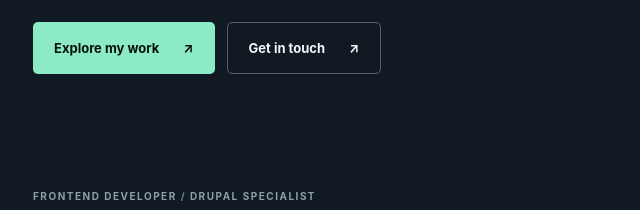
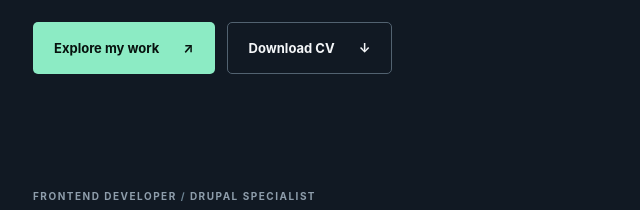
Before and after one commit to dimaosankin/osankin-portfolio, a plain HTML site: page index.html in a window 1280 px wide. Shown: the part 565-775 px from the top of the page, 17-657 px from the left. Drawn offline with Linux system fonts and the light colour scheme.

Commit message:
Add files via upload

```diff
--- a/assets/js/main.js
+++ b/assets/js/main.js
@@ -7,7 +7,7 @@ const translations = {
     available: 'Available for remote opportunities & projects', intro: 'INTRODUCTION',
     heroLine1: 'Building digital', heroLine2: 'experiences.',
     heroDesc: "I'm Dmytro, a frontend developer focused on clean code, thoughtful interfaces and high-performing e-commerce experiences.",
-    exploreWork: 'Explore my work', getInTouch: 'Get in touch', scroll: 'SCROLL TO EXPLORE ↓',
+    exploreWork: 'Explore my work', getInTouch: 'Get in touch', downloadCV: 'Download CV', scroll: 'SCROLL TO EXPLORE ↓',
     aboutLabel: 'ABOUT ME', aboutTitle: 'Thoughtful code.<br>Practical interfaces.',
     aboutP1: 'I build responsive, accessible and maintainable interfaces that feel great to use.',
     aboutP2: 'My background includes long-term work with Drupal-powered websites, e-commerce storefronts, interactive components and frontend performance optimization. I enjoy turning complex requirements into clear, reliable experiences.',
@@ -32,7 +32,7 @@ const translations = {
     available: 'Відкритий до віддаленої роботи та проєктів', intro: 'ЗНАЙОМСТВО',
     heroLine1: 'Створюю цифрові', heroLine2: 'враження.',
     heroDesc: 'Я Дмитро, frontend-розробник. Створюю якісні інтерфейси, пишу зрозумілий код і працюю над швидкими e-commerce рішеннями.',
-    exploreWork: 'Переглянути проєкти', getInTouch: 'Написати мені', scroll: 'ГОРТАЙТЕ ВНИЗ ↓',
+    exploreWork: 'Переглянути проєкти', getInTouch: 'Написати мені', downloadCV: 'Завантажити CV', scroll: 'ГОРТАЙТЕ ВНИЗ ↓',
     aboutLabel: 'ПРО МЕНЕ', aboutTitle: 'Продуманий код.<br>Зручні інтерфейси.',
     aboutP1: 'Розробляю адаптивні, доступні та зручні в підтримці інтерфейси.',
     aboutP2: 'Маю багаторічний досвід роботи із сайтами на Drupal, інтернет-магазинами, інтерактивними компонентами та оптимізацією швидкодії. Люблю перетворювати складні вимоги на прості й надійні рішення.',
--- a/index.html
+++ b/index.html
@@ -3,7 +3,6 @@
 <html lang="en">
 <head>
 <meta charset="utf-8"/>
-<meta name="google-site-verification" content="flaX0u7ILsJxFBjjptx9zCIKF6GRAbzGiTu0J0HuNE0" />
 <meta content="width=device-width,initial-scale=1" name="viewport"/>
 <meta content="#111923" name="theme-color"/>
 <meta content="Dmytro Osankin — Frontend Developer specializing in Drupal, Sylius and e-commerce. 18+ years building responsive websites with HTML, SCSS, JavaScript and Twig." name="description"/>
@@ -43,7 +42,7 @@
 <h1 id="hero-title"><span data-i18n="heroLine1">Building digital</span><br/><span class="gradient-text" data-i18n="heroLine2">experiences.</span></h1>
 <div class="hero__bottom">
 <p class="hero__description" data-i18n="heroDesc">I'm Dmytro, a frontend developer focused on clean code, thoughtful interfaces and high-performing e-commerce experiences.</p>
-<div class="hero__buttons"><a class="btn btn--primary" href="#work"><span data-i18n="exploreWork">Explore my work</span><span aria-hidden="true">↗</span></a><a class="btn btn--outline" href="#contact"><span data-i18n="getInTouch">Get in touch</span><span aria-hidden="true">↗</span></a></div>
+<div class="hero__buttons"><a class="btn btn--primary" href="#work"><span data-i18n="exploreWork">Explore my work</span><span aria-hidden="true">↗</span></a><a class="btn btn--outline" href="assets/files/Dmytro_Osankin_CV.pdf" download="Dmytro_Osankin_CV.pdf" type="application/pdf"><span data-i18n="downloadCV">Download CV</span><span aria-hidden="true">↓</span></a></div>
 </div>
 </div>
 <div aria-hidden="true" class="hero__portrait"><img alt="" fetchpriority="high" height="1338" src="assets/images/portrait-cutout.webp" width="1144"/></div>
```
Also changed, not shown: 1 other file.
